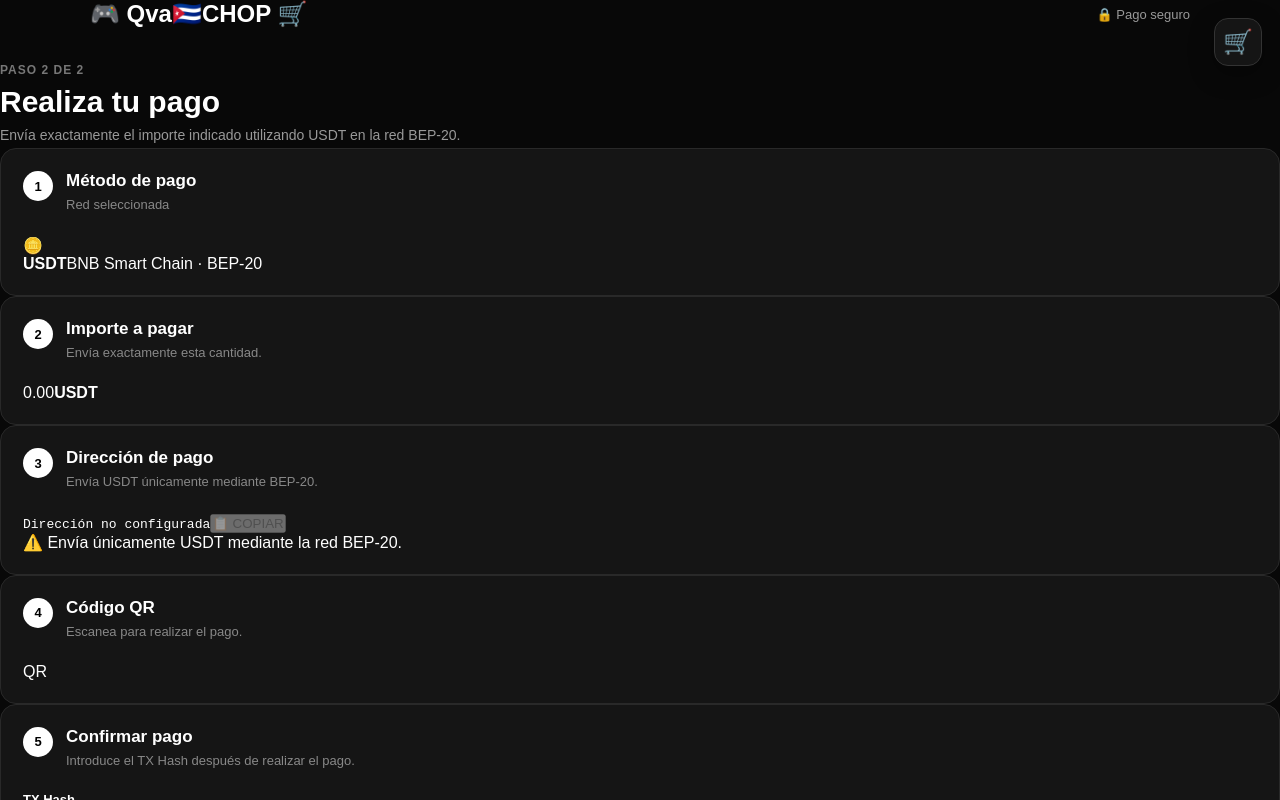
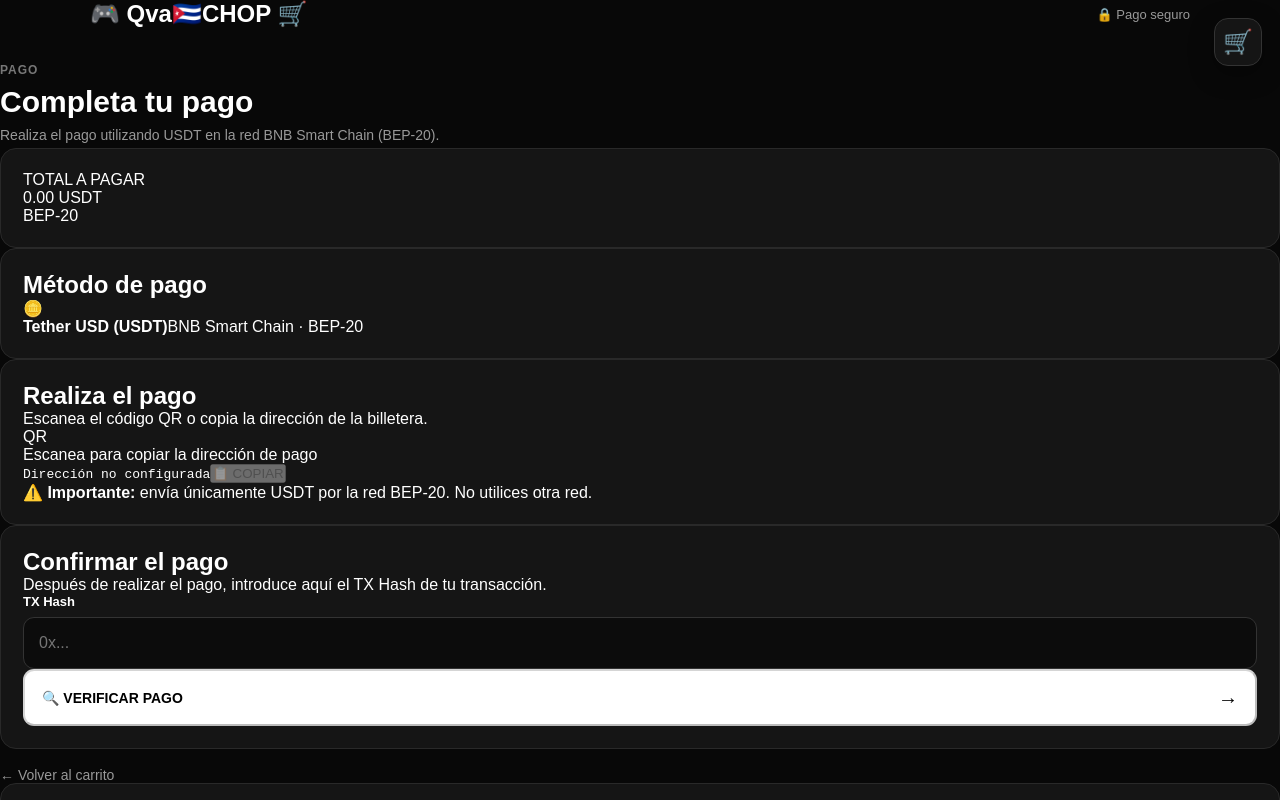
Before and after one commit to juliocesarblancomedina08-tech/qva-chop-shop, a Next.js app: page /payment in a window 1280 px wide. Shown: the top 800 px of the page. Built offline with nearby package versions, Linux system fonts and the light colour scheme.

Commit message:
Redesign payment page with QR

```diff
--- a/app/payment/page.js
+++ b/app/payment/page.js
@@ -21,14 +21,20 @@ export default function PaymentPage() {
   }, []);
 
   const total = cart.reduce(
-    (sum, item) => sum + Number(item.price),
+    (sum, item) => sum + Number(item.price || 0),
     0
   );
 
   const walletAddress =
     process.env.NEXT_PUBLIC_STORE_WALLET_ADDRESS || "";
 
-  const copyAddress = async () => {
+  const qrUrl = walletAddress
+    ? `https://api.qrserver.com/v1/create-qr-code/?size=320x320&data=${encodeURIComponent(
+        walletAddress
+      )}`
+    : "";
+
+  async function copyAddress() {
     if (!walletAddress) return;
 
     try {
@@ -39,9 +45,9 @@ export default function PaymentPage() {
         setCopied(false);
       }, 2000);
     } catch {
-      setCopied(false);
+      alert("No se pudo copiar la dirección.");
     }
-  };
+  }
 
   return (
     <main className="payment-page">
@@ -50,10 +56,7 @@ export default function PaymentPage() {
 
       <header className="checkout-header">
 
-        <Link
-          href="/"
-          className="checkout-logo"
-        >
+        <Link href="/" className="checkout-logo">
           🎮 Qva🇨🇺CHOP 🛒
         </Link>
 
@@ -69,44 +72,53 @@ export default function PaymentPage() {
 
         <div className="payment-main">
 
+          {/* TÍTULO */}
+
           <div className="checkout-heading">
 
             <p className="checkout-step">
-              PASO 2 DE 2
+              PAGO
             </p>
 
             <h1>
-              Realiza tu pago
+              Completa tu pago
             </h1>
 
             <p>
-              Envía exactamente el importe indicado
-              utilizando USDT en la red BEP-20.
+              Realiza el pago utilizando USDT en la
+              red BNB Smart Chain (BEP-20).
             </p>
 
           </div>
 
-          {/* MÉTODO DE PAGO */}
+          {/* IMPORTE */}
+
+          <section className="checkout-box payment-total-box">
+
+            <div>
+              <p className="payment-small-title">
+                TOTAL A PAGAR
+              </p>
+
+              <div className="payment-big-amount">
+                {total.toFixed(2)}
+                <span> USDT</span>
+              </div>
+            </div>
+
+            <div className="payment-network">
+              BEP-20
+            </div>
+
+          </section>
+
+          {/* MÉTODO */}
 
           <section className="checkout-box">
 
-            <div className="checkout-box-title">
-
-              <span className="checkout-number">
-                1
-              </span>
-
-              <div>
-                <h2>
+            <h2 className="payment-section-title">
               Método de pago
             </h2>
-
-                <p>
-                  Red seleccionada
-                </p>
-              </div>
-
-            </div>
 
             <div className="payment-method">
 
@@ -116,7 +128,7 @@ export default function PaymentPage() {
 
               <div>
                 <strong>
-                  USDT
+                  Tether USD (USDT)
                 </strong>
 
                 <span>
@@ -128,63 +140,38 @@ export default function PaymentPage() {
 
           </section>
 
-          {/* IMPORTE */}
+          {/* QR + DIRECCIÓN */}
 
           <section className="checkout-box">
 
-            <div className="checkout-box-title">
-
-              <span className="checkout-number">
-                2
-              </span>
-
-              <div>
-                <h2>
-                  Importe a pagar
+            <h2 className="payment-section-title">
+              Realiza el pago
             </h2>
 
-                <p>
-                  Envía exactamente esta cantidad.
+            <p className="payment-text">
+              Escanea el código QR o copia la dirección
+              de la billetera.
             </p>
+
+            <div className="payment-qr-card">
+
+              {qrUrl ? (
+                <img
+                  src={qrUrl}
+                  alt="QR de pago USDT BEP-20"
+                  className="payment-qr-image"
+                />
+              ) : (
+                <div className="qr-placeholder-large">
+                  QR
                 </div>
+              )}
 
             </div>
 
-            <div className="payment-amount">
-
-              <span>
-                {total.toFixed(2)}
-              </span>
-
-              <strong>
-                USDT
-              </strong>
-
-            </div>
-
-          </section>
-
-          {/* DIRECCIÓN */}
-
-          <section className="checkout-box">
-
-            <div className="checkout-box-title">
-
-              <span className="checkout-number">
-                3
-              </span>
-
-              <div>
-                <h2>
-                  Dirección de pago
-                </h2>
-
-                <p>
-                  Envía USDT únicamente mediante BEP-20.
+            <p className="qr-caption">
+              Escanea para copiar la dirección de pago
             </p>
-              </div>
-
-            </div>
 
             <div className="payment-address-box">
 
@@ -198,48 +185,15 @@ export default function PaymentPage() {
                 className="copy-button"
                 disabled={!walletAddress}
               >
-                {copied
-                  ? "✓ COPIADO"
-                  : "📋 COPIAR"}
+                {copied ? "✓ COPIADO" : "📋 COPIAR"}
               </button>
 
             </div>
 
             <div className="payment-warning">
-              ⚠️ Envía únicamente USDT mediante
-              la red BEP-20.
-            </div>
-
-          </section>
-
-          {/* QR */}
-
-          <section className="checkout-box">
-
-            <div className="checkout-box-title">
-
-              <span className="checkout-number">
-                4
-              </span>
-
-              <div>
-                <h2>
-                  Código QR
-                </h2>
-
-                <p>
-                  Escanea para realizar el pago.
-                </p>
-              </div>
-
-            </div>
-
-            <div className="payment-qr">
-
-              <div className="qr-placeholder-large">
-                QR
-              </div>
-
+              ⚠️ <strong>Importante:</strong> envía
+              únicamente USDT por la red BEP-20.
+              No utilices otra red.
             </div>
 
           </section>
@@ -248,24 +202,14 @@ export default function PaymentPage() {
 
           <section className="checkout-box">
 
-            <div className="checkout-box-title">
-
-              <span className="checkout-number">
-                5
-              </span>
-
-              <div>
-                <h2>
-                  Confirmar pago
+            <h2 className="payment-section-title">
+              Confirmar el pago
             </h2>
 
-                <p>
-                  Introduce el TX Hash después de
-                  realizar el pago.
+            <p className="payment-text">
+              Después de realizar el pago, introduce
+              aquí el TX Hash de tu transacción.
             </p>
-              </div>
-
-            </div>
 
             <label className="checkout-label">
               TX Hash
@@ -274,10 +218,8 @@ export default function PaymentPage() {
             <input
               type="text"
               value={txHash}
-              onChange={(e) =>
-                setTxHash(e.target.value)
-              }
-              placeholder="Pega aquí el hash de la transacción"
+              onChange={(e) => setTxHash(e.target.value)}
+              placeholder="0x..."
               className="checkout-input"
             />
 
@@ -292,9 +234,16 @@ export default function PaymentPage() {
 
           </section>
 
+          <Link
+            href="/cart"
+            className="back-link"
+          >
+            ← Volver al carrito
+          </Link>
+
         </div>
 
-        {/* RESUMEN */}
+        {/* RESUMEN DEL PEDIDO */}
 
         <aside className="checkout-summary">
 
@@ -325,12 +274,24 @@ export default function PaymentPage() {
                 </span>
 
                 <strong>
-                  {Number(item.price).toFixed(2)}
+                  {Number(item.price || 0).toFixed(2)}
                 </strong>
 
               </div>
 
             ))}
+
+          </div>
+
+          <div className="summary-line">
+
+            <span>
+              Subtotal
+            </span>
+
+            <span>
+              {total.toFixed(2)} USDT
+            </span>
 
           </div>
 
@@ -353,10 +314,8 @@ export default function PaymentPage() {
             </div>
 
             <p>
-              Pago mediante USDT BEP-20.
-              <br />
-              Verifica siempre la dirección
-              antes de enviar.
+              Comprueba siempre que la dirección
+              y la red sean correctas antes de enviar.
             </p>
 
           </div>
```
Lines whose indentation alone changed are shown as unchanged.
